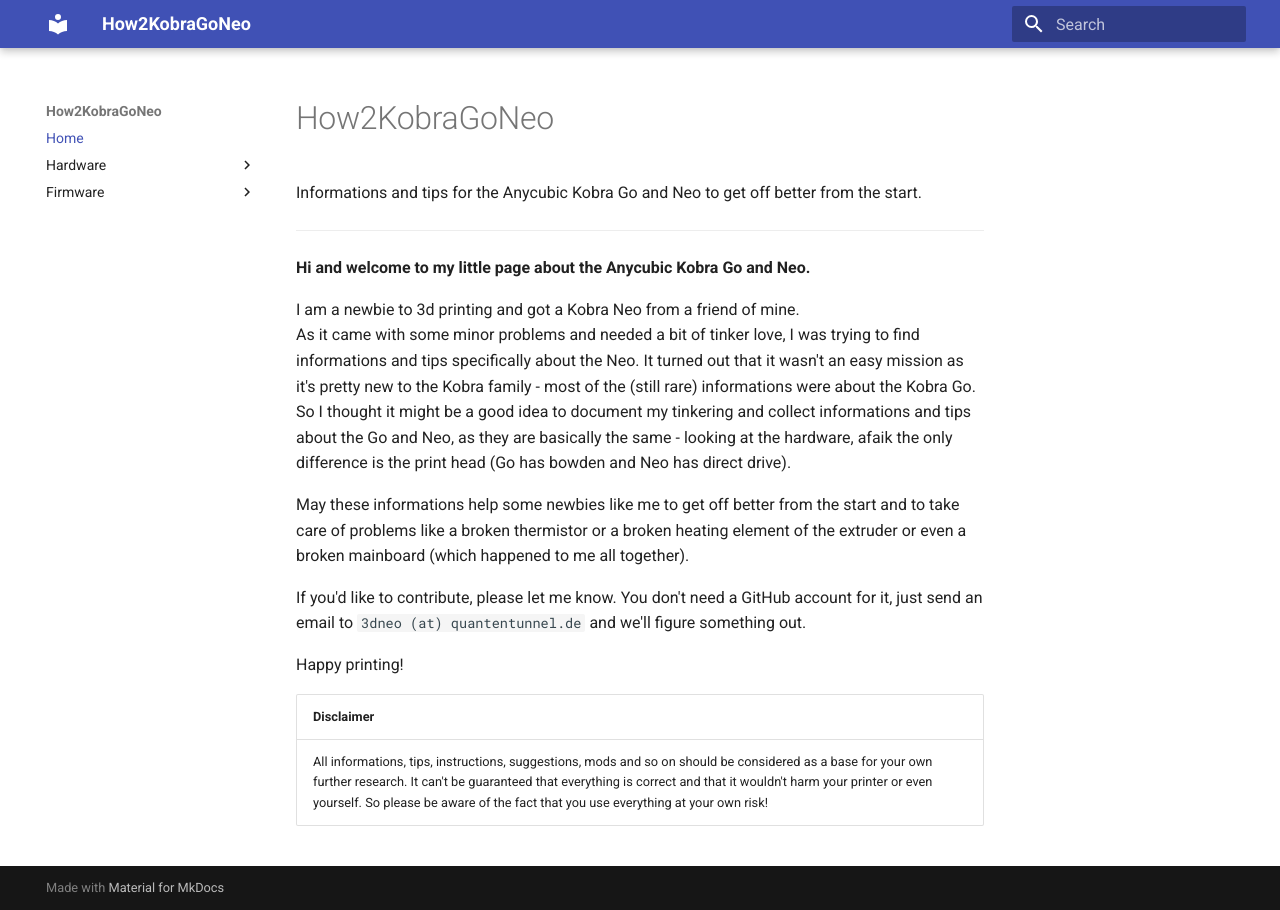
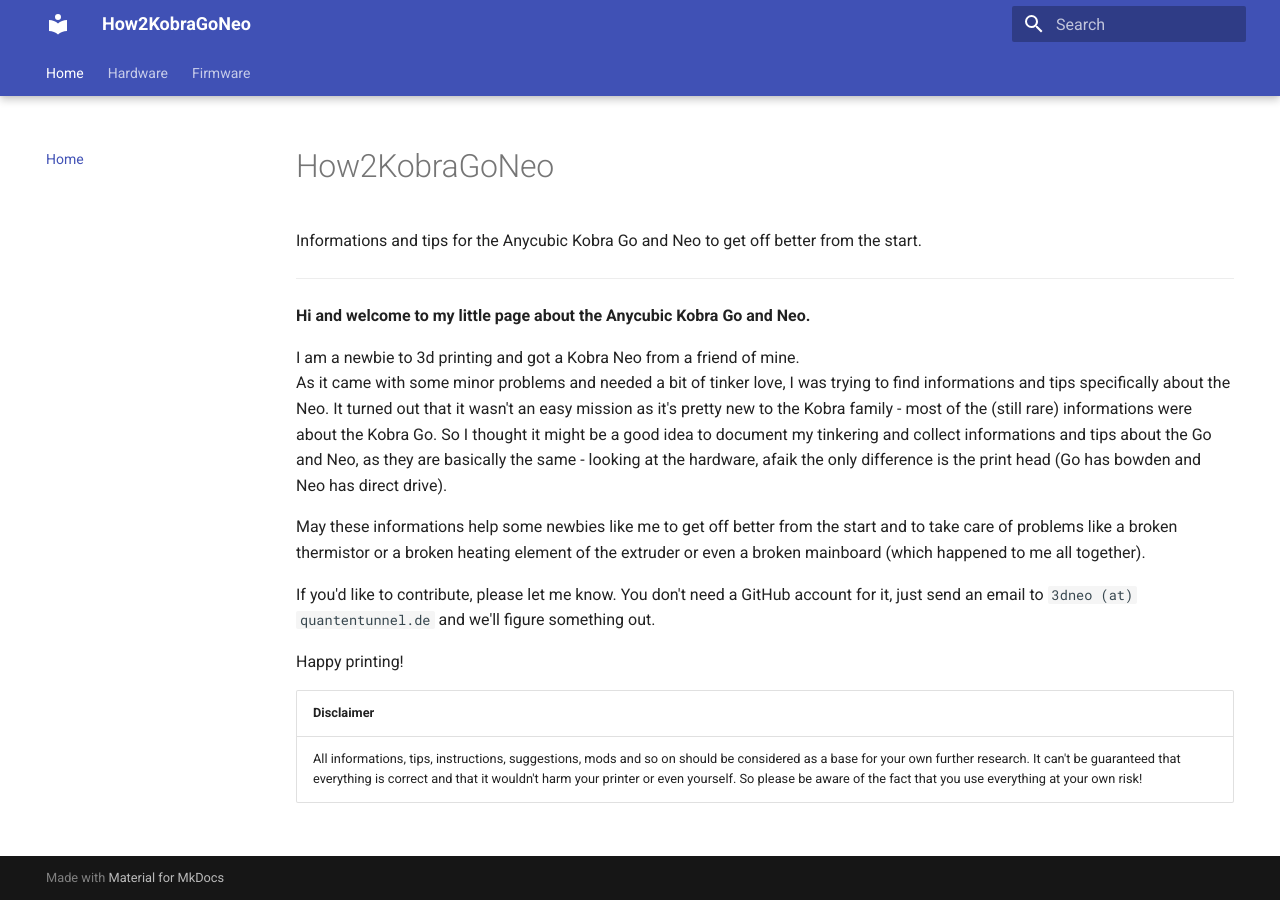
Before and after one commit to 1coderookie/KobraGoNeoInsights, an MkDocs documentation site: the page built from docs/index.md, in a window 1280 px wide. Built offline with MkDocs 1.6.1 and Material for MkDocs 9.7.7, drawn with Linux system fonts in a browser that asks for light colours.

Commit message:
Update mkdocs.yml

```diff
--- a/mkdocs.yml
+++ b/mkdocs.yml
@@ -25,3 +25,23 @@
 
 theme:
   name: material
+  features:
+    - naviagtion.instant
+    - navigation.tracking
+    - navigation.tabs
+    - navigation.tabs
+    - navigation.tabs.sticky
+    - navigation.sections
+    - navigation.expand
+    - navigation.path
+#    - navigation.indexes
+    - toc.follow
+    - toc.integrate
+    - navigation.top
+    - search.suggest
+    - search.highlight
+    - search.share
+  plugins:
+    - search:
+         lang: en
+         separator: '[\s\-,:!=\[\]()"/]+|(?!\b)(?=[A-Z][a-z])|\.(?!\d)|&[lg]t;'
```
